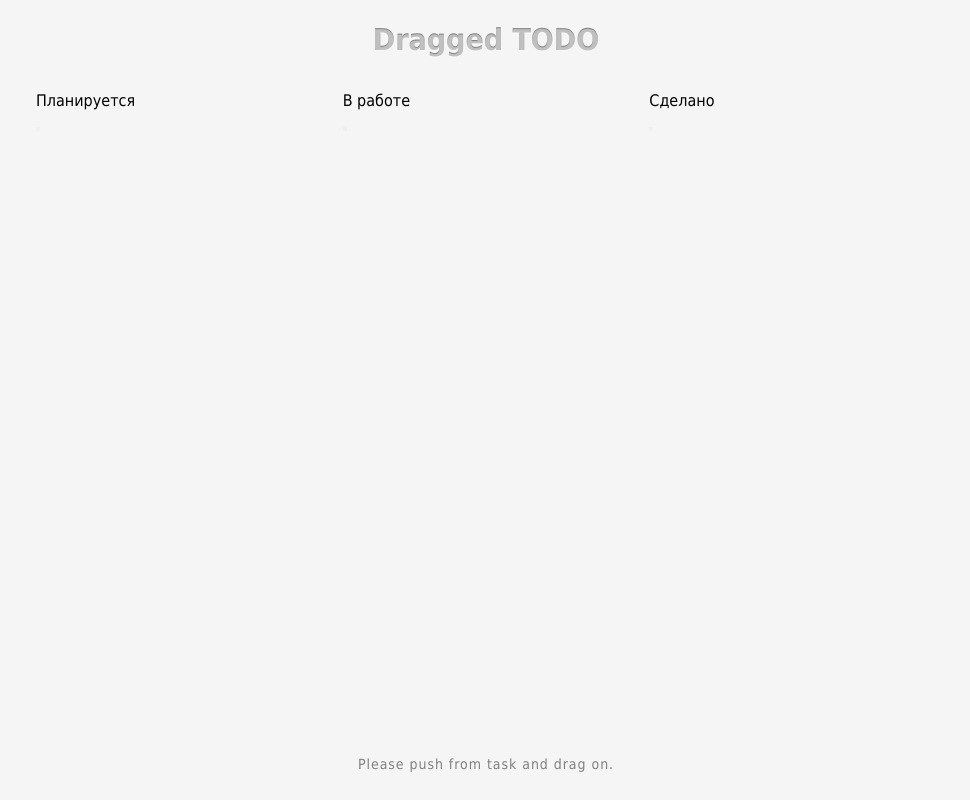
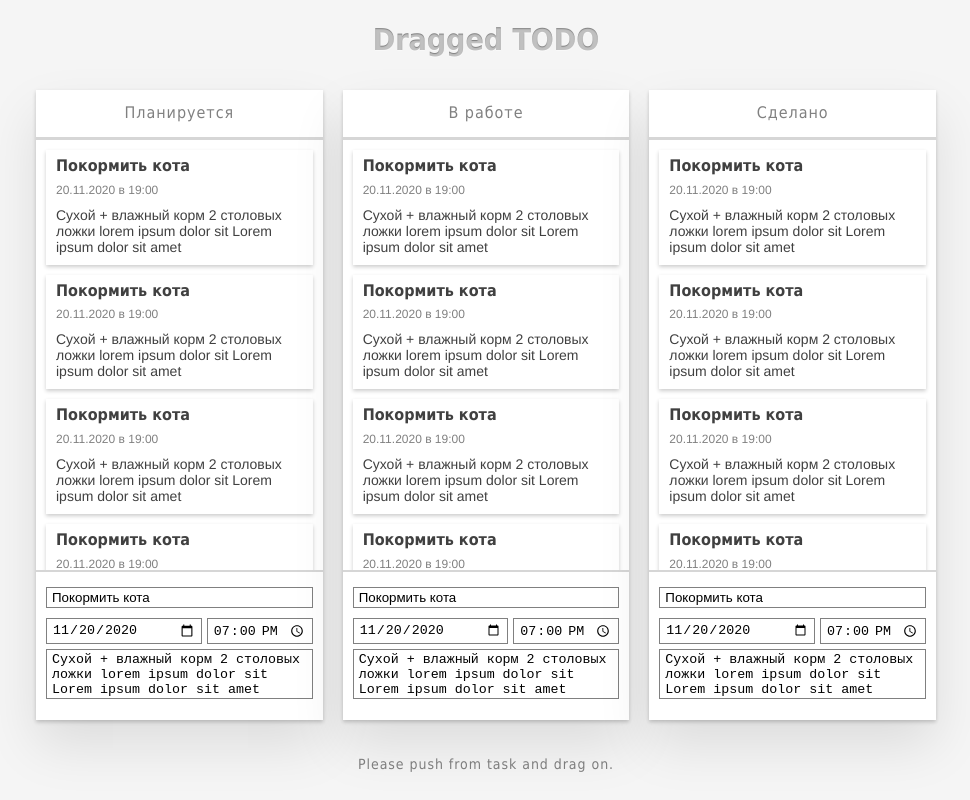
Before and after one commit to liteobsidian/drag-todo, a Vue app: page / in a window 1280 px wide. Shown: the whole page, without its empty margins (154-1124 px from the left). Built offline with nearby package versions, Linux system fonts and the light colour scheme.

Commit message:
problemki

```diff
--- /dev/null
+++ b/src/components/inputBlock.vue
@@ -0,0 +1,92 @@
+<template lang="pug">
+  .form
+    form(@keydown.enter="addNewTodo")
+      input.title(id="title" type="text" placeholder="Введите заголовок" v-model="todoObj.title")
+      .timing
+        input.date(type="date" v-model="todoObj.date")
+        input.time(type="time" v-model="todoObj.time")
+      textarea.textarea(
+        id="description"
+        placeholder="Введите описание задания"
+        v-model="todoObj.text")
+</template>
+
+<script>
+export default {
+  name: "inputBlock",
+  data(){
+    return {
+      todoObj: {
+        title: 'Покормить кота',
+        date: '2020-11-20',
+        time: '19:00',
+        text: 'Сухой + влажный корм 2 столовых ложки lorem ipsum dolor sit Lorem ipsum dolor sit amet'
+      }
+    }
+  },
+  methods:{
+    addNewTodo(){
+      this.$emit('addNewTodo', this.todoObj)
+      this.todoObj.title='';
+      this.todoObj.date='';
+      this.todoObj.time='';
+      this.todoObj.text='';
+
+    }
+  }
+}
+</script>
+
+<style lang="scss" scoped>
+  .form {
+    background: #fff;
+    width: 100%;
+    padding: 10px;
+    height: 150px;
+    border-top: 2px solid #d6d6d6;
+  }
+  .label {
+    font-size: 14px;
+    color: #808080;
+  }
+
+  .timing {
+    display: flex;
+  }
+
+  input {
+    width: 100%;
+    padding: 2px 5px;
+    border: 1px solid #808080;
+    outline: none;
+    margin: 5px 5px 5px 0px ;
+    &:focus {
+      border-color: rgba(0, 0, 0, 0);
+      box-shadow: 0px 0px 4px 0px #005a91;
+    }
+    &:last-child{
+      margin-right: 0px;
+    }
+  }
+  .date{
+    flex: 2;
+  }
+  .time{
+    flex: 1;
+  }
+
+  .textarea {
+    padding: 2px 5px;
+    border: 1px solid #808080;
+    outline: none;
+    cursor: text;
+    resize: none;
+    width: 100%;
+    height: 50px;
+    &:focus {
+      border-color: rgba(0, 0, 0, 0);
+      box-shadow: 0 0 4px 0 #005a91;
+    }
+  }
+
+</style>
--- a/src/components/todo.vue
+++ b/src/components/todo.vue
@@ -4,21 +4,25 @@
     .grid-template
       .header Dragged TODO
       .content
-        todo-wrapper(v-for="title in todoColumns" :title="title")
+        todo-wrapper(v-for="todoArea in todos" :title="todoArea.title")
       .footer Please push from task and drag on.
 
 </template>
 
 <script>
 import TodoWrapper from "@/components/todoWrapper";
-
+import {mapState} from "vuex";
 export default {
   name: "todo",
   components: {TodoWrapper},
   data() {
     return {
-      todoColumns: ["Планируется", "В работе", "Сделано"]
     }
+  },
+  computed:{
+    ...mapState({
+      todos: state=>state.todos.todos
+    })
   }
 }
 </script>
@@ -37,7 +41,7 @@ export default {
     "header"
     "content"
     "footer";
-  grid-template-rows: 80px 1fr 70px;
+  grid-template-rows: 80px minmax(0%, 1fr) 70px;
   grid-template-columns: 1fr;
   grid-row-gap: 10px;
 }
@@ -59,7 +63,7 @@ export default {
 .content {
   grid-area: content;
   display: grid;
-  grid-template-rows: 1fr;
+  grid-template-rows: 100%;
   grid-template-columns: 1fr 1fr 1fr;
   grid-column-gap: 20px;
 }
--- /dev/null
+++ b/src/components/todoItem.vue
@@ -0,0 +1,46 @@
+<template lang="pug">
+  .todoItem
+    .title {{title}}
+    .date {{date}} в {{time}}
+    .text {{text}}
+</template>
+
+<script>
+export default {
+  name: "todoItem",
+  data(){
+    return {
+      title:'Покормить кота',
+      date:'20.11.2020',
+      time:'19:00',
+      text: 'Сухой + влажный корм 2 столовых ложки lorem ipsum dolor sit Lorem ipsum dolor sit amet'
+    }
+  }
+}
+</script>
+
+<style scoped>
+  .todoItem{
+    margin-bottom: 10px;
+    box-shadow: 0 2px 4px 0 rgba(0, 0, 0, 0.2);
+    padding: 5px 5px 5px 10px;
+    box-sizing: content-box;
+  }
+  .title{
+    font-weight: 700;
+    margin-bottom: 5px;
+    color: #404040;
+  }
+  .date{
+    font: 14px 'Helvetica Neue', Helvetica, Arial, sans-serif;
+    font-size: 12px;
+    font-weight: 300;
+    color: grey;
+    margin-bottom: 10px;
+  }
+  .text{
+    font: 14px 'Helvetica Neue', Helvetica, Arial, sans-serif;
+    color: #404040;
+    margin-bottom: 5px;
+  }
+</style>
--- a/src/components/todoWrapper.vue
+++ b/src/components/todoWrapper.vue
@@ -1,29 +1,109 @@
 <template lang="pug">
   .wrapper
     .title {{title}}
-    .todosWrapper
+    .todosWrapper(:class="{todosWrapperInputMode : inputMode}")
       .todos
-        .item
-        .item
-      button(type="button")
-    .inputLine
+        todo-item
+        todo-item
+        todo-item
+        todo-item
+        todo-item
+        todo-item
+        .dry(v-if="!inputMode")
+      button.addBtn(type="button" v-if="!inputMode" @click="AddTodo") +
+      input-block.inputTodo(v-else @addNewTodo="addTodo()")
 </template>
 
 <script>
+import TodoItem from "@/components/todoItem";
+import InputBlock from "@/components/inputBlock";
+import {mapMutations} from "vuex";
 export default {
   name:"todoWrapper",
+  components: {InputBlock, TodoItem},
   props: {
     title: String
   },
   data(){
     return {
-
+      inputMode: true
     }
 
+  },
+  methods: {
+    ...mapMutations(['addTodo']),
+    AddTodo(){
+      this.inputMode = !this.inputMode;
+      console.log(this.inputMode);
+      this.addTodo()
+    }
   }
 }
 </script>
 
 <style lang="scss" scoped>
+  .wrapper{
+    background: #fff;
+    box-shadow: 0 2px 4px 0 rgba(0, 0, 0, 0.2), 0 25px 50px 0 rgba(0, 0, 0, 0.1);
+    position: relative;
+    height: 100%;
+  }
+  .title{
+    height: 50px;
+    border-bottom: 3px solid #d6d6d6;
+    color: #808080;
+    letter-spacing: 0.06rem;
+    font-weight: 400;
+    display: flex;
+    align-items: center;
+    justify-content: center;
+  }
 
+  .todosWrapper{
+    height: calc(100% - 50px);
+    object-fit: cover;
+    padding: 10px;
+    overflow: auto;
+  }
+
+  .todosWrapperInputMode {
+    height: calc(100% - 200px);
+  }
+
+  .addBtn{
+    position: absolute;
+    right: 0;
+    bottom: 0;
+    margin: 10px;
+    font-weight: 700;
+    font-size: 30px;
+    color: #fff;
+    height: 60px;
+    width: 60px;
+    border-radius: 30px;
+    background: #0078c3;
+    display: flex;
+    align-items: center;
+    justify-content: center;
+    border: none;
+    outline: none;
+    transition: all .2s;
+    cursor: pointer;
+    &:hover{
+      background: #005a91;
+      font-size: 50px;
+    }
+  }
+
+  .inputTodo{
+    position: absolute;
+    left: 0;
+    bottom: 0;
+  }
+
+  .dry {
+    box-sizing: border-box;
+    width: 100%;
+    height: 60px;
+  }
 </style>
--- a/src/main.js
+++ b/src/main.js
@@ -1,8 +1,10 @@
 import Vue from 'vue'
 import App from './App.vue'
+import {store} from './store'
 
-Vue.config.productionTip = false
 
 new Vue({
+  el: '#app',
+  store,
   render: h => h(App),
 }).$mount('#app')
--- /dev/null
+++ b/src/store/index.js
@@ -0,0 +1,11 @@
+import Vue from 'vue';
+import Vuex from 'vuex';
+import todos from './modules/todos'
+
+Vue.use(Vuex);
+
+export const store = new Vuex.Store({
+    modules:{
+        todos
+    }
+});
--- /dev/null
+++ b/src/store/modules/todos.js
@@ -0,0 +1,37 @@
+const todos = {
+    state: {
+        todos: [
+            {title:"Планируется", type:"planned", todoItems:[]},
+            {title:"В работе", type:"working", todoItems: []},
+            {title:"Сделано", type:"completed", todoItems: []}
+        ]
+    },
+    mutations: {
+        addTodo(state, todo){
+            state.todos.todoItems.push(todo)
+        },
+        removeTodo(state, todoId){
+            state.todos = state.todos.filter(item=> item.id!==todoId)
+        },
+        checkTodo(state, todo){
+            state.todos=state.todos.map(item=>(item.id===todo.id? todo : item))
+        },
+        filterTodos(state, filter){
+            state.filter = filter
+        },
+        checkAll(state){
+            state.allCheck = !state.allCheck;
+            state.allCheck? state.todos.map(item => item.checked = true) : state.todos.map(item => item.checked = false);
+        },
+        allRemove(state){
+            state.todos=[];
+            state.allCheck = false;
+        }
+    },
+    actions: {
+
+    },
+    getters: {},
+}
+
+export default todos;
```
Also changed, not shown: 1 other file (tests, documents, lock files or other folders).
